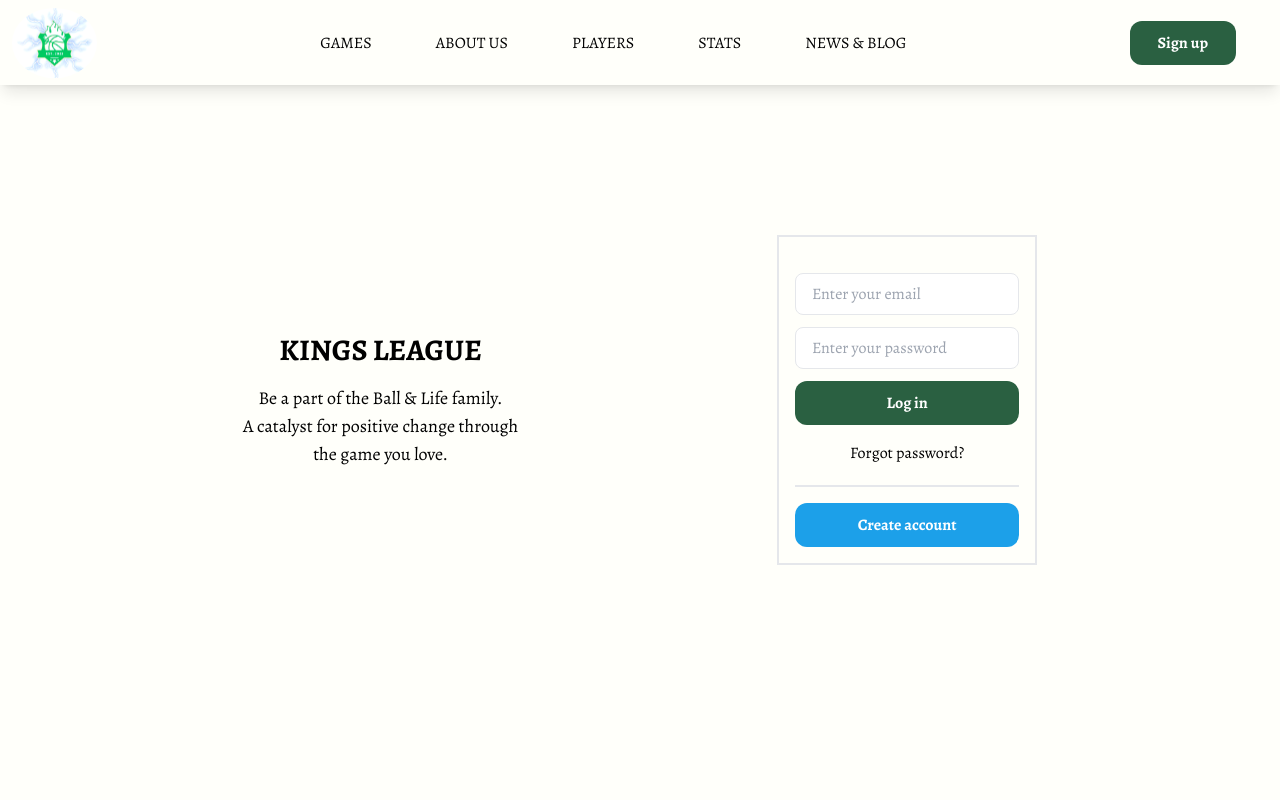
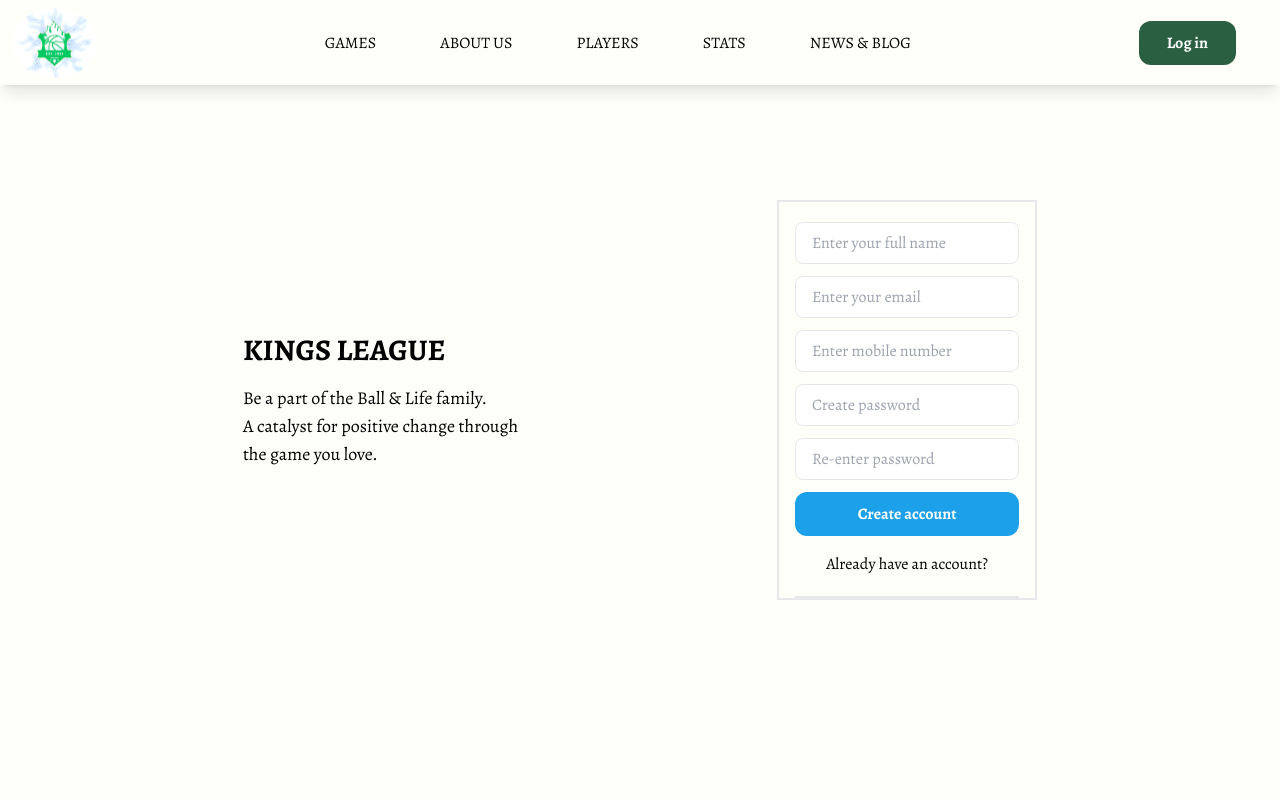
Before and after one commit to walethesolution/ball-league, a Next.js app: page /register in a window 1280 px wide. Shown: the top 800 px of the page. Built offline with nearby package versions, Linux system fonts and the light colour scheme.

Commit message:
Add Sign in page

```diff
--- /dev/null
+++ b/app/login/page.tsx
@@ -0,0 +1,7 @@
+import LogIn from "@/components/register-page/LoginIndex";
+
+const page = () => {
+  return <LogIn />;
+};
+
+export default page;
--- a/app/page.tsx
+++ b/app/page.tsx
@@ -1,5 +1,4 @@
 import HomeIndex from "@/components/home/Index";
-import Image from "next/image";
 
 export default function Home() {
   return (
--- a/app/register/page.tsx
+++ b/app/register/page.tsx
@@ -1,7 +1,6 @@
-import Register from "@/components/register-page/Index";
-
+import Register from "@/components/register-page/RegisterIndex";
 const page = () => {
-  return <Register />;
+  return <div>{<Register />}</div>;
 };
 
 export default page;
--- a/components/home/Footer.tsx
+++ b/components/home/Footer.tsx
@@ -27,7 +27,7 @@
           <div className="flex flex-col text-[#FFFFFA] text-base font-normal gap-4 lg:flex-row lg:gap-24">
             <div className="flex flex-col gap-4">
               <Link href="/about">About Us</Link>
-              <Link href="/contact-us">Contact Us</Link>
+              <Link href="/tbd">Contact Us</Link>
               <Link href="/updates">News</Link>
               <Link href="/updates">Blogs</Link>
             </div>
@@ -49,33 +49,63 @@
         {/* Icon and copyright  */}
         <div className="flex flex-col gap-4 lg:flex-row-reverse lg:items-center lg:mb-10 lg:justify-between">
           <div className="flex flex-row justify-center gap-6">
+            <a
+              href="https://www.youtube.com"
+              target="_blank"
+              rel="noopener noreferrer"
+            >
               <Image
                 src={Youtube}
                 alt="Youtube icon"
                 className="w-[30px] h-[30px]"
               />
+            </a>
+            <a
+              href="https://www.facebook.com"
+              target="_blank"
+              rel="noopener noreferrer"
+            >
               <Image
                 src={Facebook}
                 alt="Facebook icon"
                 className="w-[30px] h-[30px]"
               />
+            </a>
+            <a
+              href="https://www.twitter.com"
+              target="_blank"
+              rel="noopener noreferrer"
+            >
               <Image
                 src={Twitter}
                 alt="Twitter icon"
                 className="w-[30px] h-[30px]"
               />
+            </a>
+            <a
+              href="https://www.instagram.com"
+              target="_blank"
+              rel="noopener noreferrer"
+            >
               <Image
                 src={Instagram}
                 alt="Instagram icon"
                 className="w-[30px] h-[30px]"
               />
+            </a>
+            <a
+              href="https://www.whatsapp.com"
+              target="_blank"
+              rel="noopener noreferrer"
+            >
               <Image
                 src={Whatsapp}
                 alt="Whatsapp icon"
                 className="w-[30px] h-[30px]"
               />
+            </a>
           </div>
-          <div className="">
+          <div>
             <p className="text-base text-[#FFFFFA] font-medium mb-5 text-center lg:mb-0">
               &copy; 2023 Kings League. All rights reserved
             </p>
--- a/components/home/Header.tsx
+++ b/components/home/Header.tsx
@@ -107,10 +107,10 @@
             </NavLink>
           </ul>
           <Link
-            href={"/register"}
+            href={"/login"}
             className=" hidden lg:block bg-[#2A6041] mr-8 text-white px-7 py-2.5 text-sm font-bold rounded-xl xl:px-7 xl:py-2.5 xl:text-base"
           >
-            Sign up
+            Log in
           </Link>
           <div className="lg:hidden cursor-pointer" onClick={handleMenuToggle}>
             {menuOpen ? (
@@ -161,11 +161,11 @@
             </Link>
           </ul>
           <Link
-            href={"/register"}
+            href={"login"}
             className="bg-[#2A6041] text-white px-7 py-2.5 text-sm font-bold rounded-xl xl:px-7 xl:py-2.5 xl:text-base flex items-center justify-center"
             onClick={closeMenu}
           >
-            Sign up
+            Log in
           </Link>
         </div>
       )}
--- /dev/null
+++ b/components/register-page/CreateAcc.tsx
@@ -0,0 +1,95 @@
+"use client";
+import Link from "next/link";
+import React, { useState } from "react";
+
+const CreateAcc = () => {
+  const initialFormState = {
+    name: "",
+    email: "",
+    phone: "",
+    password: "",
+    rePassword: "",
+  };
+  const [form, setForm] = useState(initialFormState);
+
+  const handleChange = (e: React.FormEvent<HTMLInputElement>) => {
+    const { name, value } = e.currentTarget;
+    setForm((prevForm) => ({ ...prevForm, [name]: value }));
+  };
+
+  const handleSubmit = (e: React.FormEvent) => {
+    e.preventDefault();
+    alert("Account has been successfully created.");
+    setForm(initialFormState);
+  };
+
+  return (
+    <div>
+      <div className="w-full flex flex-col items-center justify-center gap-4 border-b-2 py-5">
+        <form
+          action="create"
+          className="flex flex-col gap-3"
+          onSubmit={handleSubmit}
+        >
+          <input
+            type="text"
+            name="name"
+            id="name"
+            value={form.name}
+            onChange={handleChange}
+            placeholder="Enter your full name"
+            className="border rounded-lg px-4 py-2"
+          />
+          <input
+            type="text"
+            name="email"
+            id="email"
+            value={form.email}
+            onChange={handleChange}
+            placeholder="Enter your email"
+            className="border rounded-lg px-4 py-2"
+          />
+          <input
+            type="text"
+            name="phone"
+            id="phone"
+            value={form.phone}
+            onChange={handleChange}
+            placeholder="Enter mobile number"
+            className="border rounded-lg px-4 py-2"
+          />
+          <input
+            type="text"
+            name="password"
+            id="password"
+            value={form.password}
+            onChange={handleChange}
+            placeholder="Create password"
+            className="border rounded-lg px-4 py-2"
+          />
+          <input
+            type="text"
+            name="rePassword"
+            id="rePassword"
+            value={form.rePassword}
+            onChange={handleChange}
+            placeholder="Re-enter password"
+            className="border rounded-lg px-4 py-2"
+          />
+
+          <button
+            type="submit"
+            className="bg-[#1CA0E9] text-white px-7 py-2.5 text-sm font-bold rounded-xl xl:px-7 xl:py-2.5 xl:text-base flex items-center justify-center"
+          >
+            Create account
+          </button>
+        </form>
+        <Link href={"/login"} className="text-center">
+          Already have an account?
+        </Link>
+      </div>
+    </div>
+  );
+};
+
+export default CreateAcc;
--- a/components/register-page/SignIn.tsx
+++ b/components/register-page/LogIn.tsx
@@ -1,28 +1,51 @@
+"use client";
 import Link from "next/link";
+import { useState } from "react";
 
 const SignIn = () => {
+  const initialForm = {
+    email: "",
+    password: "",
+  };
+
+  const [form, setForm] = useState(initialForm);
+
+  const handleChange = (e: React.FormEvent<HTMLInputElement>) => {
+    const { name, value } = e.currentTarget;
+    setForm((prevForm) => ({ ...prevForm, [name]: value }));
+  };
+
+  const handleSubmit = (e: React.FormEvent) => {
+    alert("You have been succesfully logged in");
+    setForm(initialForm);
+  };
+
   return (
     <div>
       <div className="w-full flex flex-col gap-4 border-b-2 py-5">
-        <form action="create" className="flex flex-col gap-3">
+        <form className="flex flex-col gap-3" onSubmit={handleSubmit}>
           <input
             name="email"
             id="email"
+            value={form.email}
+            onChange={handleChange}
             placeholder="Enter your email"
             className="border rounded-lg px-4 py-2"
           />
           <input
             name="password"
             id="password"
+            value={form.password}
+            onChange={handleChange}
             placeholder="Enter your password"
             className="border rounded-lg px-4 py-2"
           />
-          <Link
-            href={"/register"}
+          <button
+            type="submit"
             className="bg-[#2A6041] text-white px-7 py-2.5 text-sm font-bold rounded-xl xl:px-7 xl:py-2.5 xl:text-base flex items-center justify-center"
           >
             Log in
-          </Link>
+          </button>
         </form>
         <Link href={"/"} className="text-center">
           Forgot password?
--- a/components/register-page/Index.tsx
+++ b/components/register-page/LoginIndex.tsx
@@ -1,18 +1,21 @@
-import SignIn from "./SignIn";
+"use client";
+import LogIn from "./LogIn";
 
 const Index = () => {
   return (
     <div className="flex flex-col items-center justify-center h-screen gap-4 lg:flex-row lg:justify-evenly">
       <div className="flex flex-col gap-2 text-center lg:gap-4">
-        <h1 className="font-bold text-2xl lg:text-3xl">KINGS LEAGUE</h1>
-        <p className="text-base lg:text-lg">
+        <h1 className="font-bold text-2xl lg:text-3xl lg:text-left">
+          KINGS LEAGUE
+        </h1>
+        <p className="text-base lg:text-lg lg:text-left">
           Be a part of the Ball & Life family. <br /> A catalyst for positive
           change through <br />
           the game you love.
         </p>
       </div>
-      <div className="lg:border-2 lg:px-4 lg:py-4">
-        <SignIn />
+      <div className="lg:border-2 lg:px-5 lg:py-4">
+        <LogIn />
       </div>
     </div>
   );
--- /dev/null
+++ b/components/register-page/RegisterIndex.tsx
@@ -0,0 +1,24 @@
+"use client";
+import Register from "./CreateAcc";
+
+const Index = () => {
+  return (
+    <div className="flex flex-col items-center justify-center h-screen gap-4 lg:flex-row lg:justify-evenly">
+      <div className="flex flex-col gap-2 text-center lg:gap-4">
+        <h1 className="font-bold text-2xl lg:text-3xl lg:text-left">
+          KINGS LEAGUE
+        </h1>
+        <p className="text-base lg:text-lg lg:text-left">
+          Be a part of the Ball & Life family. <br /> A catalyst for positive
+          change through <br />
+          the game you love.
+        </p>
+      </div>
+      <div className="lg:border-2 lg:px-4 ">
+        <Register />
+      </div>
+    </div>
+  );
+};
+
+export default Index;
```
Lines whose indentation alone changed are shown as unchanged.
